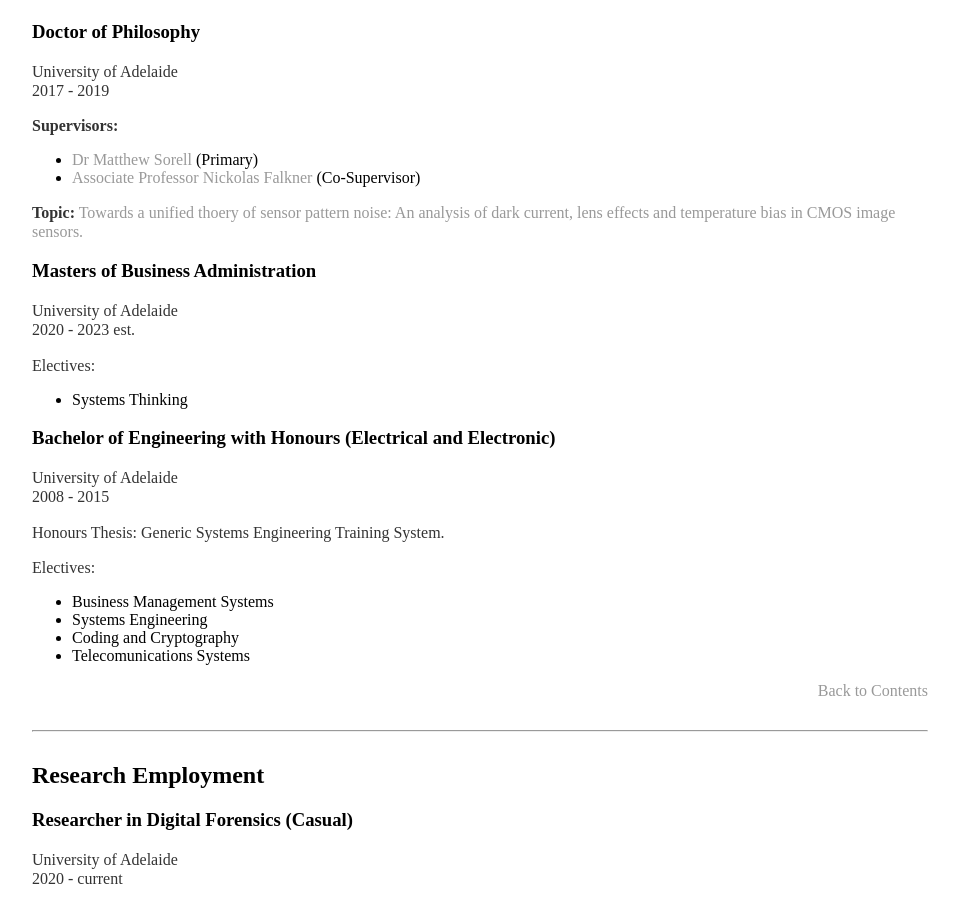
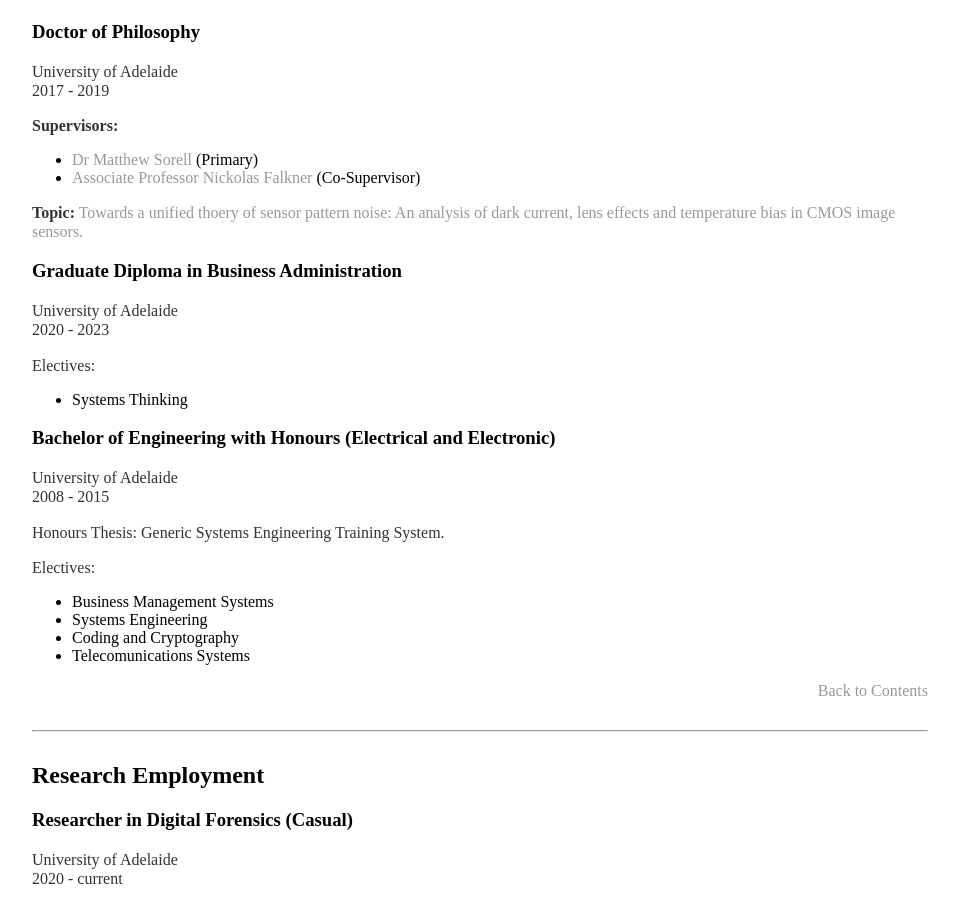
Before and after one commit to rhematt/rhematt.github.io, a Jekyll site: the page built from cv/index.md, in a window 1280 px wide and 900 px high, scrolled down 652 px. Shown: the whole window, without its empty margins (160-1119 px from the left). Built offline with Jekyll 4.4.1, drawn with Linux system fonts in a browser that asks for light colours.

Commit message:
Update index.md

```diff
--- a/cv/index.md
+++ b/cv/index.md
@@ -71,10 +71,10 @@
 
 **Topic:** [Towards a unified thoery of sensor pattern noise: An analysis of dark current, lens effects and temperature bias in CMOS image sensors.](/files/thesis.pdf)
 
-### Masters of Business Administration
+### Graduate Diploma in Business Administration
 
 University of Adelaide\
-2020 - 2023 est.
+2020 - 2023
 
 Electives:
 
```
